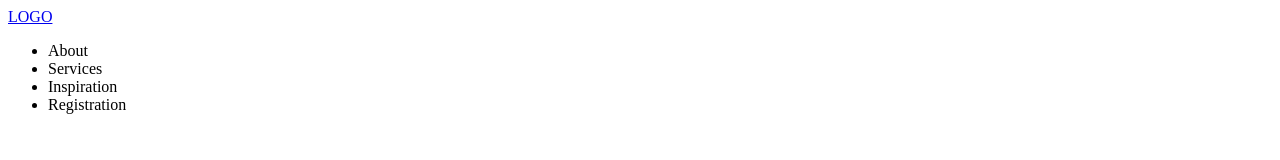
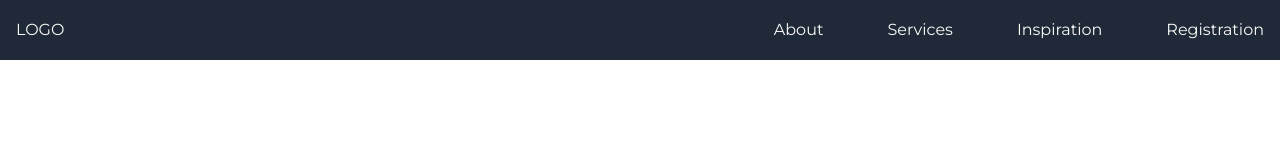
Before and after one commit to cgathua/odin-project2, a plain HTML site: page index.html in a window 1280 px wide. Drawn offline with Linux system fonts and the light colour scheme.

```diff
--- a/index.html
+++ b/index.html
@@ -11,18 +11,23 @@
 
     <!--STYLESHEET-->
     <link rel="stylesheet" href="styles.css">
+
+    <!--MONTSERRAT FONTS-->
+    <style>
+        @import url('https://fonts.googleapis.com/css2?family=Montserrat:wght@300;400;600&display=swap');
+    </style>
 </head>
 <!--END OF HEAD-->
 <body>
     <main id="main">
         <header id="header">
             <a href="#">LOGO</a>
-            <nav id="nav">
+            <nav id="navigation">
                 <ul class="nav-links">
-                    <li>About</li>
-                    <li>Services</li>
-                    <li>Inspiration</li>
-                    <li>Registration</li>
+                    <li><a href="#About">About</a></li>
+                    <li><a href="#Services">Services</a></li>
+                    <li><a href="#Inspiration">Inspiration</a></li>
+                    <li><a href="#Registration">Registration</a></li>
                 </ul>
             </nav>
             <!--END OF NAVIGATION-->
--- a/styles.css
+++ b/styles.css
@@ -0,0 +1,81 @@
+:root {
+    --color-primary: #1F2937;
+    --color-secondary: #F9FAF8;
+    --color-tertiary: #3882F6;
+    --color-alternate: #E5E7EB;
+}
+
+* {
+    margin: 0;
+    padding: 0;
+    box-sizing: border-box;
+    text-decoration: none;
+    list-style: none;
+}
+
+html {
+    scroll-behavior: smooth;
+}
+
+body {
+    font-family: 'Montserrat', sans-serif;
+    min-height: 100vh;
+    line-height: 1.75;
+}
+.container {
+    margin: 0 auto;
+    width: 80%;
+}
+
+img {
+    width: 100%;
+    height: auto;
+    display: block;
+    object-fit: cover;
+}
+
+section {
+    padding: 6rem 0;
+}
+
+section h2 {
+    text-align: center;
+    margin-bottom: 2rem;
+}
+
+h1, h2, h3, h4, p {
+    color: var(--color-secondary);
+}
+
+a {
+    color: var(--color-secondary);
+    cursor: pointer;
+}
+
+a:hover {
+    color: var(--color-tertiary);
+}
+
+a:focus {
+    color: var(--color-tertiary);
+}
+
+/* END OF GENERAL STYLING */
+
+header[id="header"] {
+    position: fixed;
+    width: 100%;
+    top: 0;
+    left: 0;
+    background-color: var(--color-primary);
+    padding: 1rem;
+    display: flex;
+    justify-content: space-between;
+    align-items: center;
+}
+
+nav[id="navigation"] .nav-links {
+    display: flex;
+    gap: 4rem;
+}
+/* END OF HEADER/NAVIGATION STYLING
```
Also changed, not shown: imgs/pexels-dom-j-45058 (1).jpg (added), imgs/pexels-dom-j-45058.avif (added), imgs/pexels-ivan-samkov-4164658 (1).jpg (added), imgs/pexels-ivan-samkov-4164658.avif (added), imgs/pexels-mikhail-nilov-6739958 (1).jpg (added), imgs/pexels-mikhail-nilov-6739958.avif (added), imgs/pexels-pixabay-39671 (1).jpg (added), imgs/pexels-pixabay-39671.avif (added), imgs/pexels-pixabay-47084 (1).jpg (added), imgs/pexels-pixabay-47084.avif (added).
